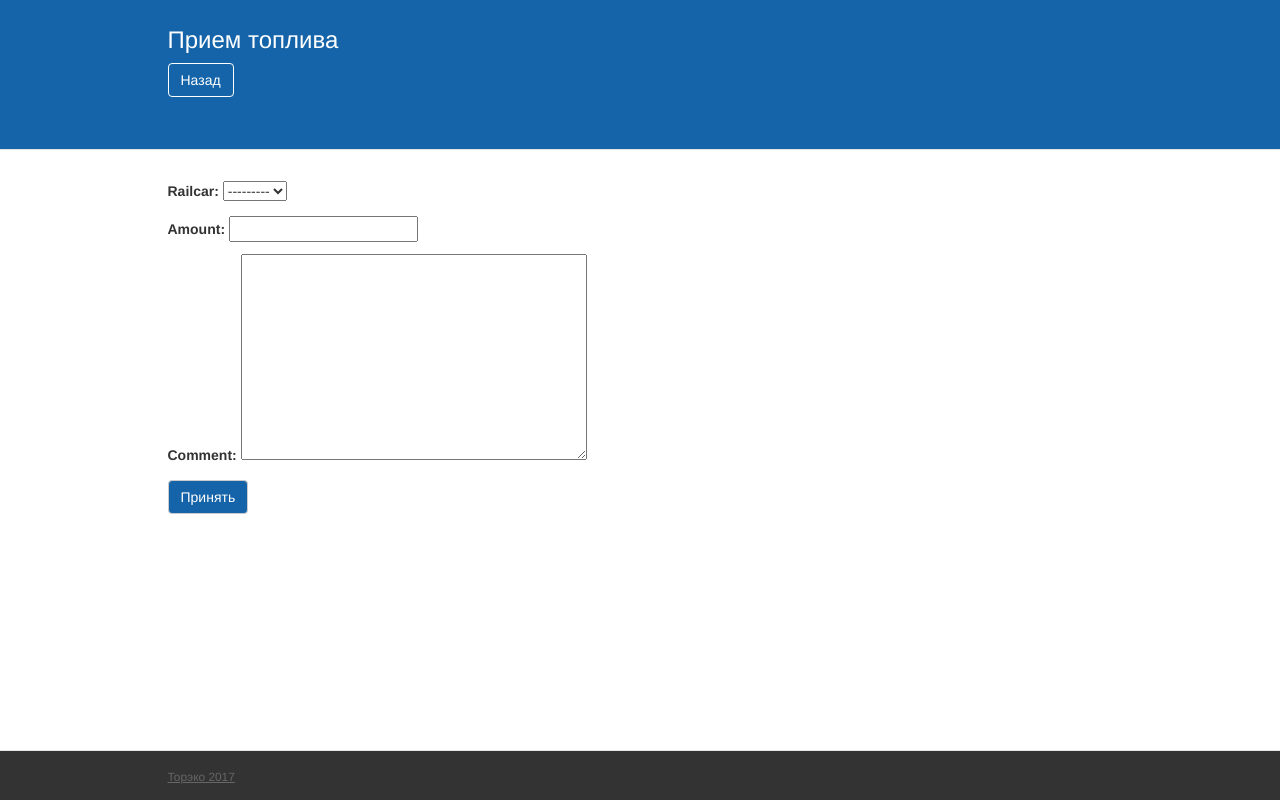
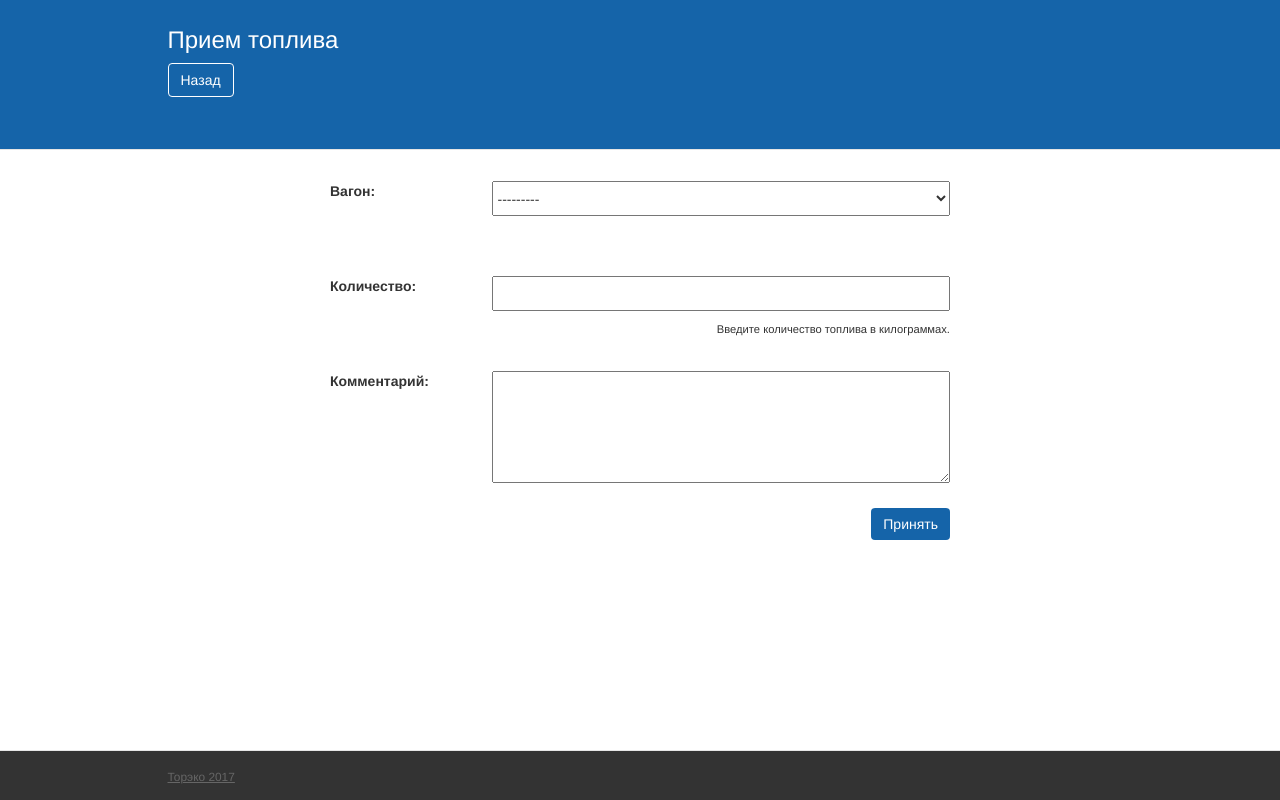
Before and after one commit to gorskii/fuel-tracker, a Django app: page /new/ in a window 1280 px wide. Run offline with Django 3.2, Linux system fonts and the light colour scheme; data that the repository does not hold is empty; some libraries are stand-ins or nearby versions.

Commit message:
Rearranged tracking_new template and styling

```diff
--- a/tracker/models.py
+++ b/tracker/models.py
@@ -31,9 +31,20 @@ class Railcars(models.Model):  # Вагоны
 
 class Tracking(models.Model):  # Отслеживание вагонов
     time = models.DateTimeField(default=timezone.now)
-    railcar = models.ForeignKey(Railcars, on_delete=models.PROTECT)
-    amount = models.DecimalField(max_digits=10, decimal_places=4)
-    comment = models.TextField(max_length=200, blank=True, default='')
+    railcar = models.ForeignKey(Railcars,
+                                on_delete=models.PROTECT,
+                                verbose_name="Вагон"
+                                )
+    amount = models.DecimalField(max_digits=10,
+                                 decimal_places=4,
+                                 verbose_name="Количество",
+                                 help_text="Введите количество топлива в килограммах."
+                                 )
+    comment = models.TextField(max_length=200,
+                               blank=True,
+                               default='',
+                               verbose_name="Комментарий"
+                               )
 
     def __str__(self):
         _datetime = self.time.astimezone(timezone.get_current_timezone())
--- a/tracker/static/tracker/css/style.css
+++ b/tracker/static/tracker/css/style.css
@@ -8,7 +8,7 @@ body {
 
 /**************** HEADER *****************/
 header {
-    position: fixed;
+    position: absolute;
     height: 150px;
     width: 100%;
     z-index: 1;
@@ -47,7 +47,7 @@ header {
 
 /***************** MAIN ******************/
 
-main {
+.main {
     min-height: 100%;
     padding-top: 150px;
     padding-bottom: 50px;
@@ -71,12 +71,17 @@ main .table-responsive {
 }
 
 form {
+    display: block;
+    position: relative;
     margin: 16px 0px 16px 0px;
+    width: 100%;
 }
 
 form .btn {
+    float: right;
     color: white;
     background-color: #1564a9;
+    border-style: none;
 }
 
 form .btn:hover {
@@ -84,10 +89,44 @@ form .btn:hover {
     background-color: #1e73b6;
 }
 
+.form-group {
+    display: block;
+    position: relative;
+    height: 80px;
+    /*padding-bottom: 10px;*/
+}
+
+#id_railcar, #id_amount {
+    /*display: inline-block;*/
+    /*float: right;*/
+    height: 2.5em;
+    /*width: 150px;*/
+    width: 100%;
+}
+
+label {
+    vertical-align: middle;
+    width: 110px;
+}
+
+textarea {
+    /*position: relative;*/
+    width: 100%;
+    height: 8em;
+    margin-bottom: 20px;
+}
+
+.helptext {
+    display: block;
+    font-size: 0.8em;
+    padding-top: 10px;
+    text-align: right;
+}
+
 /*************** MAIN END ****************/
 
 /**************** FOOTER ****************/
-footer {
+.footer {
     position: relative;
     width: 100%;
     height: 50px;
@@ -96,7 +135,7 @@ footer {
     background-color: #333;
 }
 
-footer .modal-footer {
+.footer .modal-footer {
     position: relative;
     height: 100%;
     text-align: left;
@@ -104,22 +143,23 @@ footer .modal-footer {
     background-color: #333;
 }
 
-footer .modal-footer .container {
+.footer .modal-footer .container {
     position: relative;
     height: 100%;
     text-align: left;
 }
 
-footer a {
+.footer a {
     text-decoration: underline;
     color: #666;
 }
 
-footer a:hover {
+.footer a:hover {
     color: #666;
 }
 
 .link-toreko {
     font-size: 0.85em;
 }
+
 /************** FOOTER END **************/
--- a/tracker/templates/tracker/base.html
+++ b/tracker/templates/tracker/base.html
@@ -27,7 +27,7 @@
 </header>
 <!-- HEADER END -->
 <!-- MAIN -->
-<main>
+<main class="main">
     <div class="container">
         <div class="row">
             <div class="col-md-10 col-md-offset-1 col-xs-12 col-sm-12">
@@ -39,7 +39,7 @@
 </main>
 <!-- MAIN END -->
 <!-- FOOTER -->
-<footer>
+<footer class="footer">
     <div class="modal-footer">
         <div class="container">
             <div class="row">
--- a/tracker/templates/tracker/tracking_new.html
+++ b/tracker/templates/tracker/tracking_new.html
@@ -7,9 +7,28 @@
     <a class="btn" href="{% url 'tracker:index' %}">Назад</a>
 {% endblock %}
 {% block content %}
+
     <form action="" method="post">
         {% csrf_token %}
-        {{ form.as_p }}
-        <input class="btn btn-default" type="submit" value="Принять"/>
+        {% for field in form %}
+            <div class="row form-group">
+                {{ field.errors }}
+                <div class="col-xs-4 col-sm-offset-1 col-sm-3 col-md-offset-2 col-md-2">
+                    {{ field.label_tag }}
+                </div>
+                <div class="col-xs-8 col-sm-7 col-md-6">
+                    {{ field }}
+                    {% if field.help_text %}
+                        <span class="helptext">{{ field.help_text|safe }}</span>
+                    {% endif %}
+                </div>
+            </div>
+        {% endfor %}
+
+        <div class="row form-group">
+            <div class="col-xs-offset-8 col-sm-offset-9 col-sm-2 col-md-offset-8">
+                <input class="btn btn-default" type="submit" value="Принять"/>
+            </div>
+        </div>
     </form>
 {% endblock %}
```
Also changed, not shown: tracker/views.py (line endings or trailing spaces).
